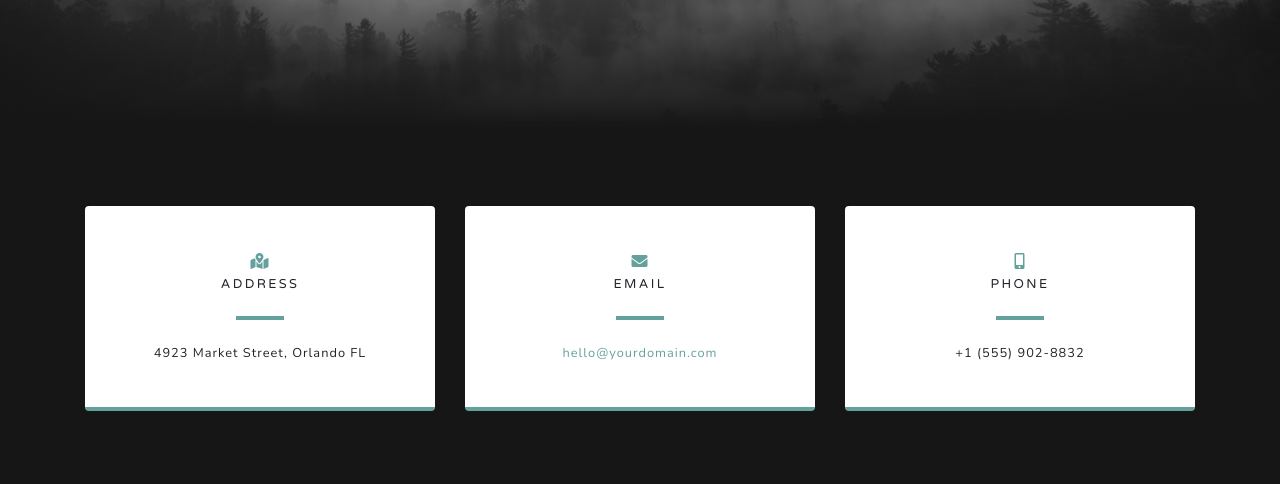
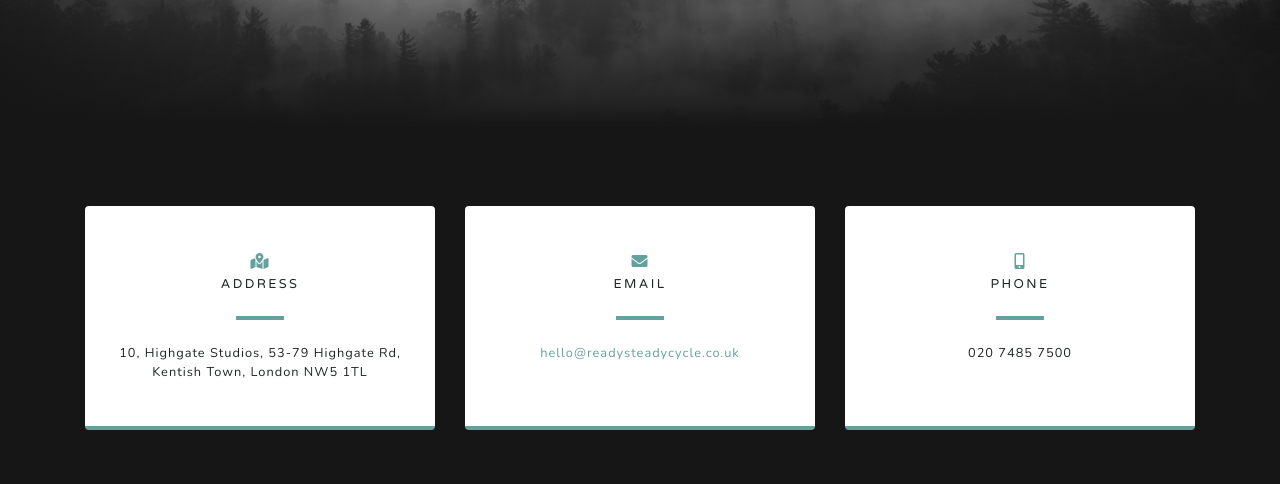
Before and after one commit to sacowper/group-project, a plain HTML site: page index.html in a window 1280 px wide. Shown: the part 5621-6105 px from the top of the page. Drawn offline with nearby package versions, Linux system fonts and the light colour scheme.

Commit message:
updated contact detail address etc

```diff
--- a/index.html
+++ b/index.html
@@ -268,8 +268,6 @@
   </section>
 
   <!-- Contact Section -->
-
-  <!-- Contact Section -->
   <section class="contact-section bg-black">
     <div class="container">
 
@@ -281,7 +279,7 @@
               <i class="fas fa-map-marked-alt text-primary mb-2"></i>
               <h4 class="text-uppercase m-0">Address</h4>
               <hr class="my-4">
-              <div class="small text-black-50">4923 Market Street, Orlando FL</div>
+              <div class="small text-black-50">10, Highgate Studios, 53-79 Highgate Rd, Kentish Town, London NW5 1TL</div>
             </div>
           </div>
         </div>
@@ -293,7 +291,7 @@
               <h4 class="text-uppercase m-0">Email</h4>
               <hr class="my-4">
               <div class="small text-black-50">
-                <a href="#">hello@yourdomain.com</a>
+                <a href="#">hello@readysteadycycle.co.uk</a>
               </div>
             </div>
           </div>
@@ -305,7 +303,7 @@
               <i class="fas fa-mobile-alt text-primary mb-2"></i>
               <h4 class="text-uppercase m-0">Phone</h4>
               <hr class="my-4">
-              <div class="small text-black-50">+1 (555) 902-8832</div>
+              <div class="small text-black-50">020 7485 7500</div>
             </div>
           </div>
         </div>
```
